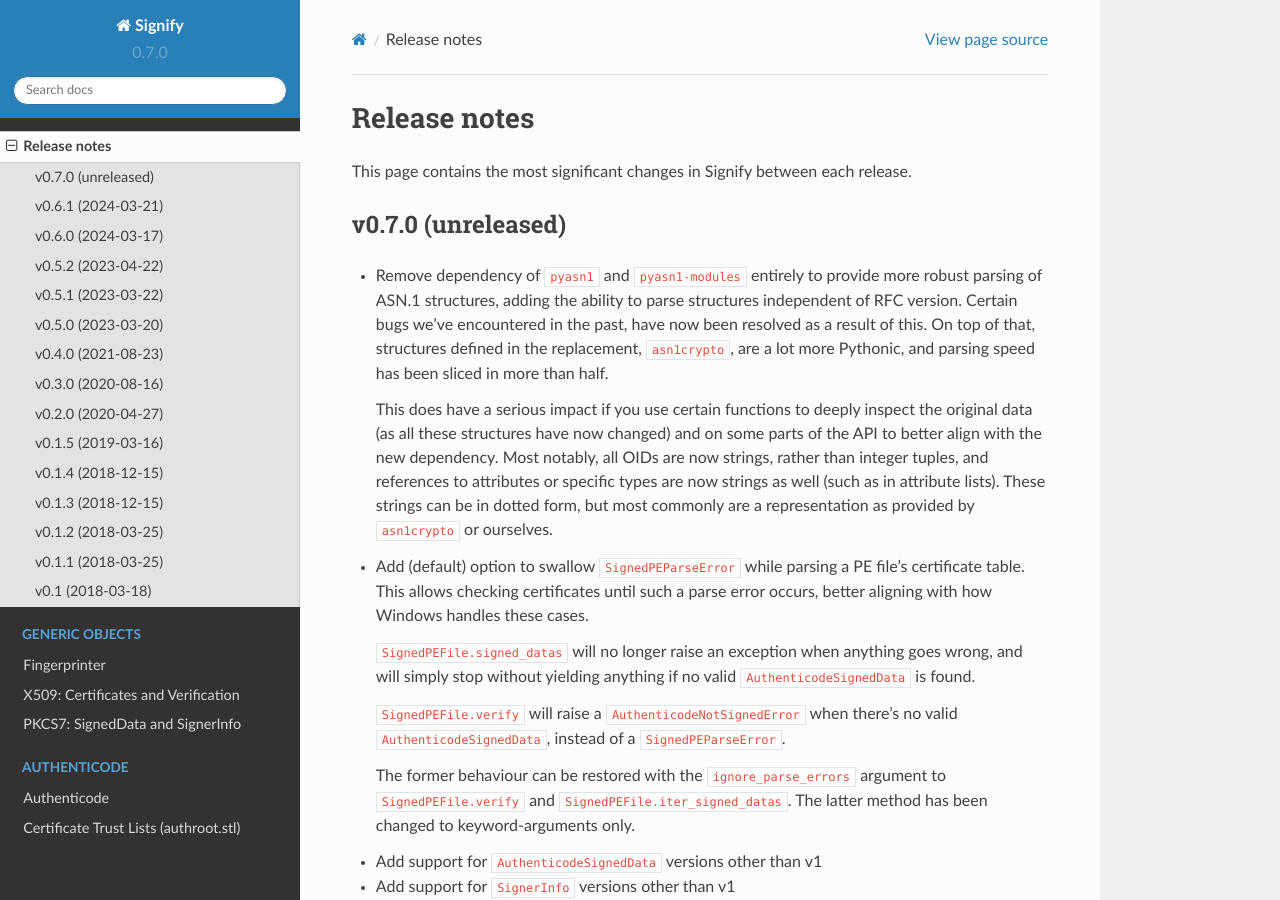
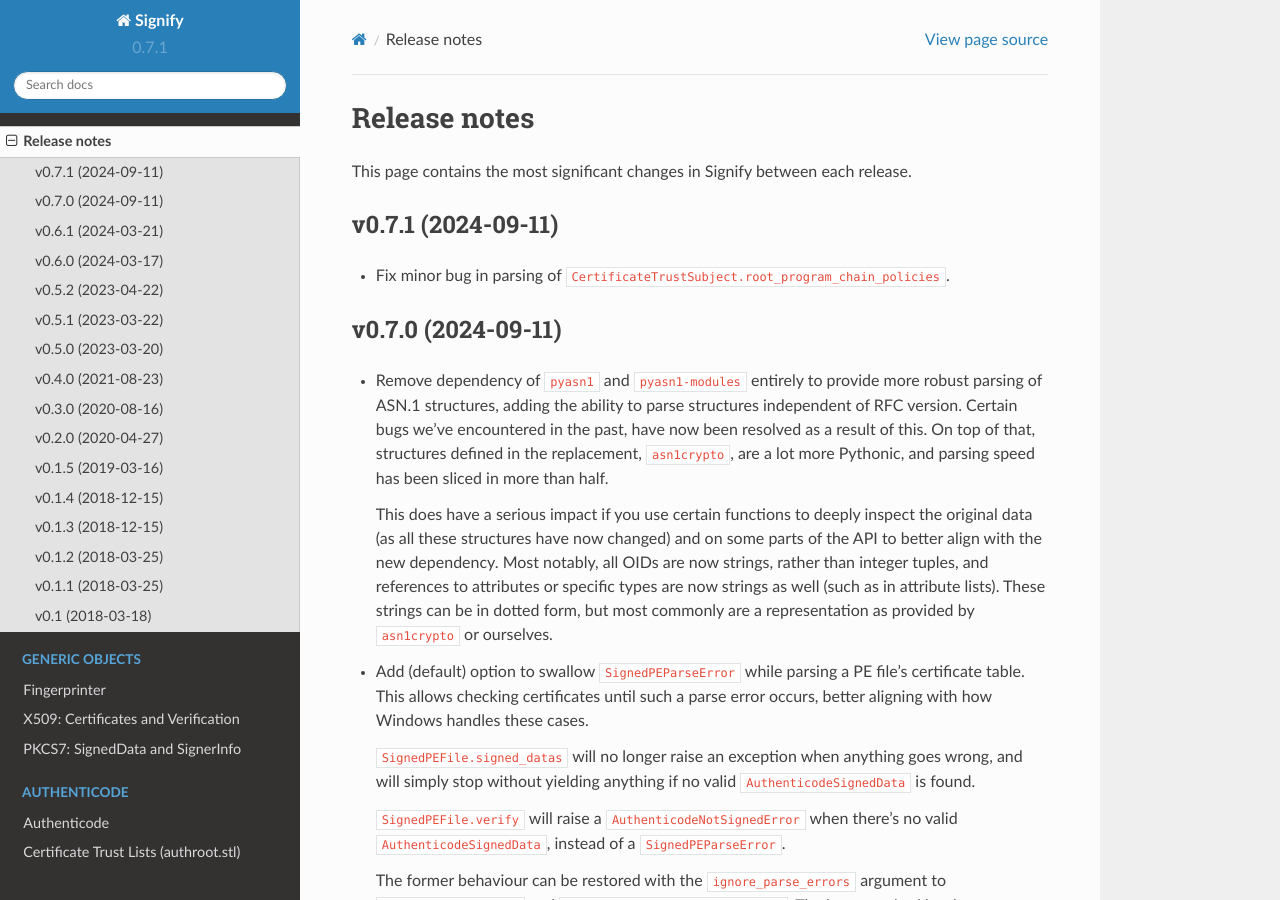
Before and after one commit to ralphje/signify, a Sphinx documentation site: the page built from docs/changelog.rst, in a window 1280 px wide and 900 px high. Built offline with Sphinx 7.4.7 and the Read the Docs theme 2.0.0, drawn with Linux system fonts in a browser that asks for light colours.

Commit message:
Fix minor bug in parsing of CertificateTrustSubject.root_program_chain_policies, release as version 0.7.1

```diff
--- a/docs/changelog.rst
+++ b/docs/changelog.rst
@@ -2,7 +2,11 @@
 =============
 This page contains the most significant changes in Signify between each release.
 
-v0.7.0 (unreleased)
+v0.7.1 (2024-09-11)
+-------------------
+* Fix minor bug in parsing of ``CertificateTrustSubject.root_program_chain_policies``.
+
+v0.7.0 (2024-09-11)
 -------------------
 * Remove dependency of ``pyasn1`` and ``pyasn1-modules`` entirely to provide more robust
   parsing of ASN.1 structures, adding the ability to parse structures independent of
--- a/signify/__init__.py
+++ b/signify/__init__.py
@@ -1,6 +1,6 @@
 from typing import Any, cast
 
-__version__ = "0.7.0"
+__version__ = "0.7.1"
 
 
 def _print_type(t: Any) -> str:
```
Also changed, not shown: 1 other file.
